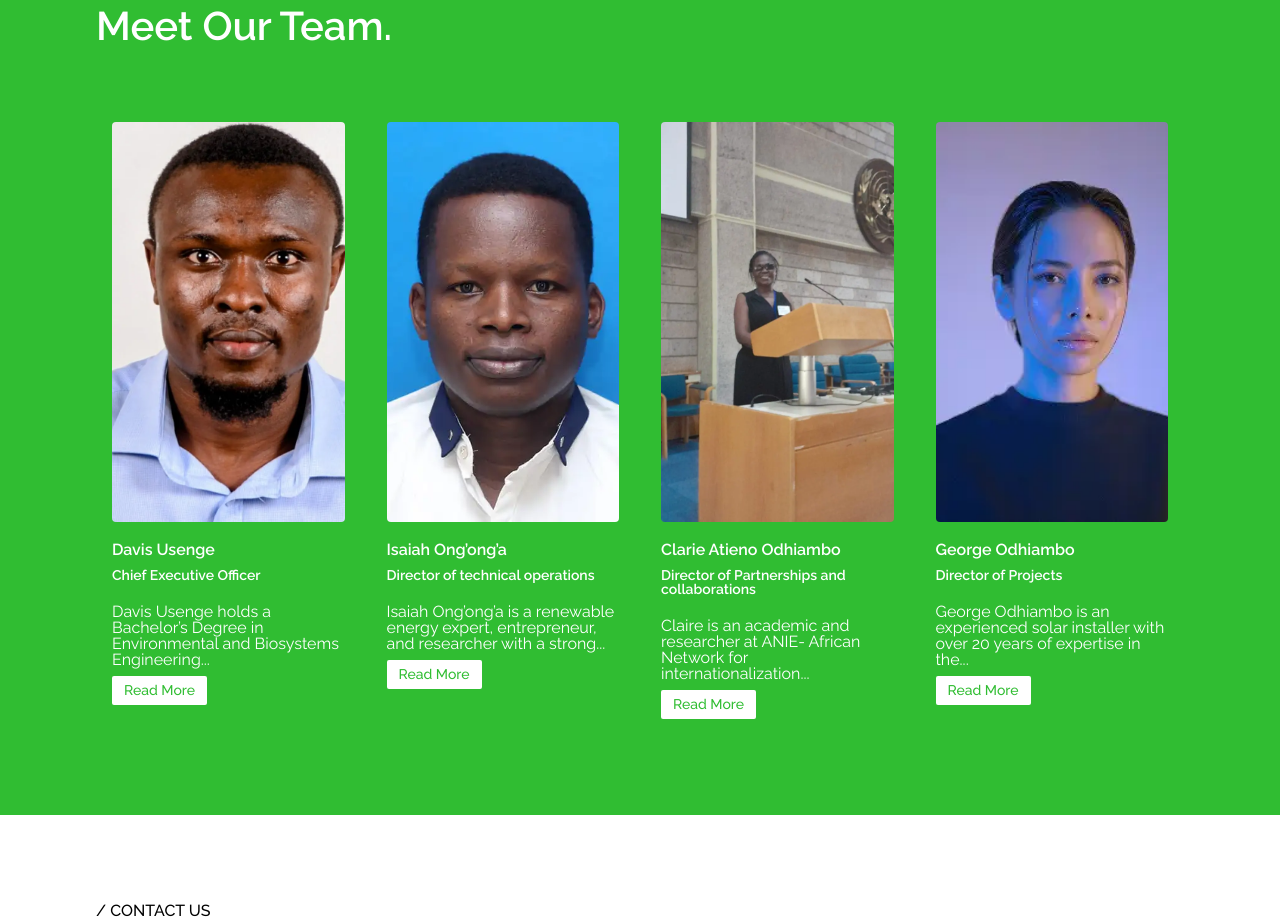
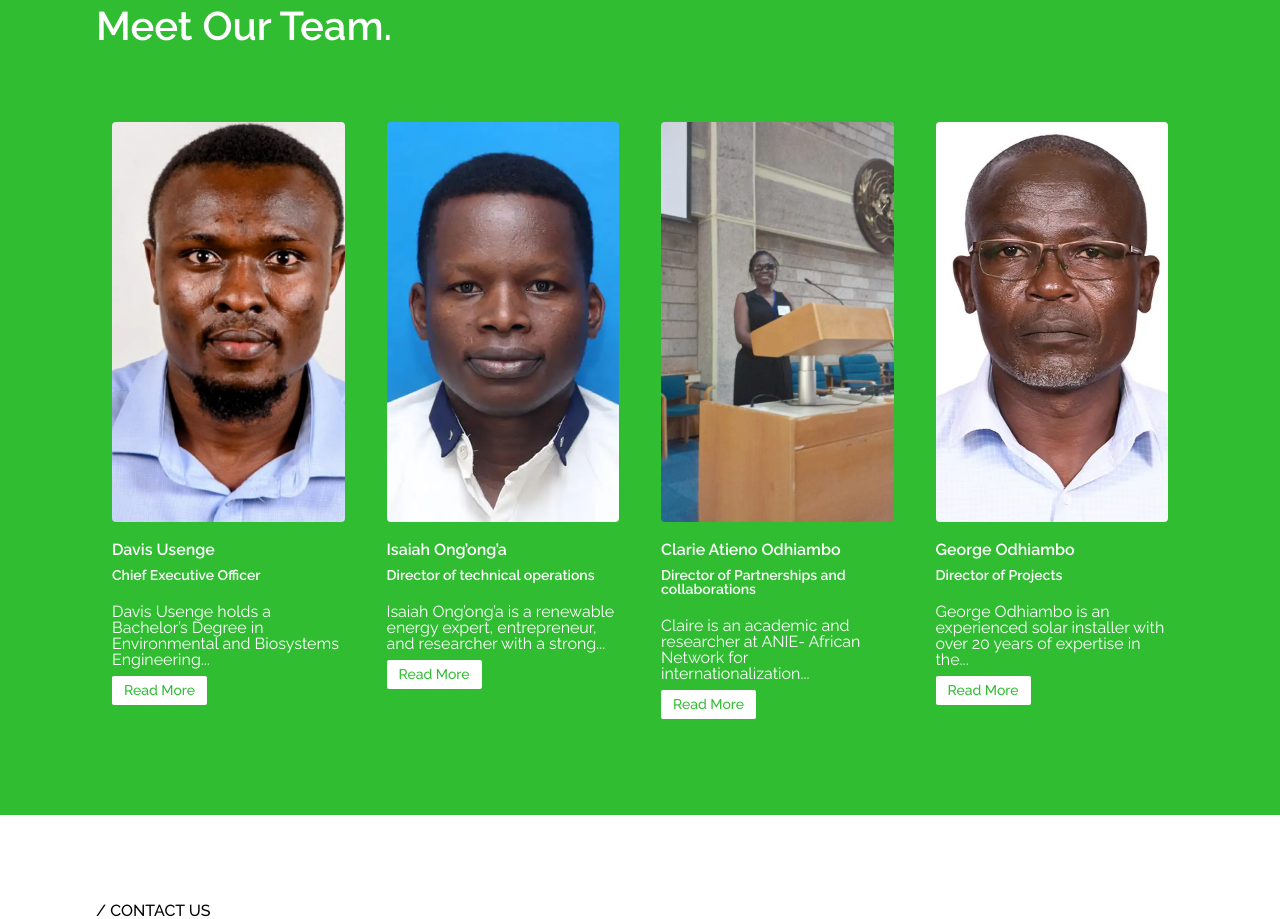
Before and after one commit to Paulvitalis200/greenovex-test, a React (Vite) app: page / in a window 1280 px wide. Shown: the part 3460-4379 px from the top of the page. Built offline with nearby package versions, Linux system fonts and the light colour scheme.

Commit message:
Add George

```diff
--- a/src/components/Team.tsx
+++ b/src/components/Team.tsx
@@ -70,7 +70,7 @@ const teamMembers: TeamMember[] = [
     id: 4,
     name: "George Odhiambo",
     role: "Director of Projects",
-    image: "/static/images/profile.webp",
+    image: "/static/images/george.webp",
     about: "George Odhiambo is an experienced solar installer with over 20 years of expertise in the...",
     aboutFullText: `George Odhiambo is an experienced solar installer with over 20 years of expertise in the renewable energy sector. At Greenovex Solutions Limited, he plays a pivotal role in project management and implementation, ensuring seamless execution of solar installations from design to commissioning. George has successfully overseen numerous projects, helping clients transition to reliable and sustainable power solutions. As a key figure in the company, George leads the Project Management division, ensuring that all solar installations are delivered on time, within budget, and according to industry best practices. His leadership, combined with his technical expertise, ensures that every project meets the highest standards of efficiency and reliability.`
   },
```
Also changed, not shown: public/static/images/george.webp (added).
